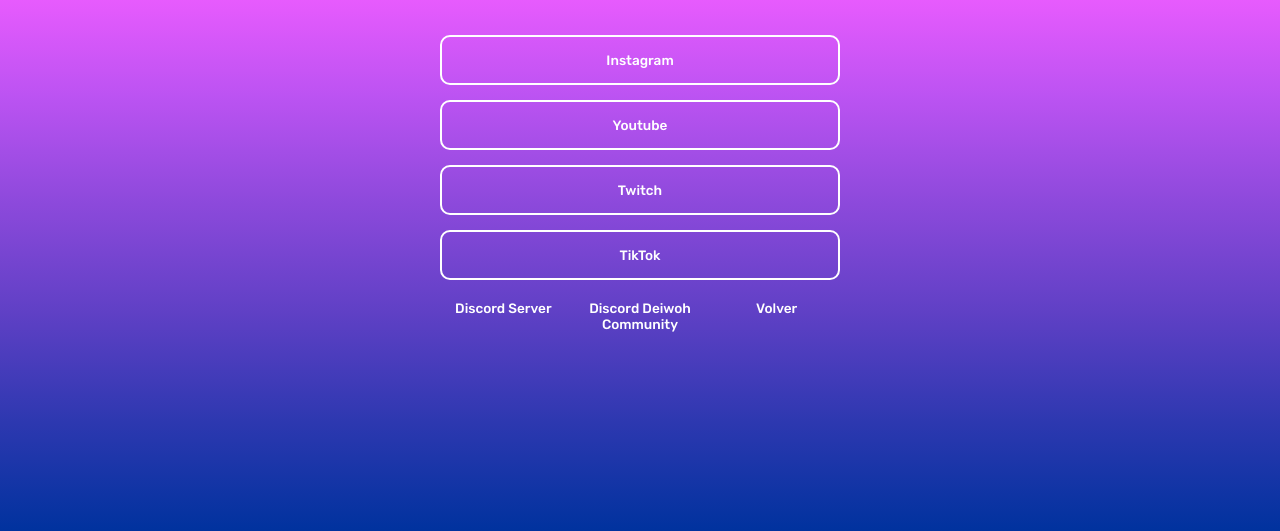
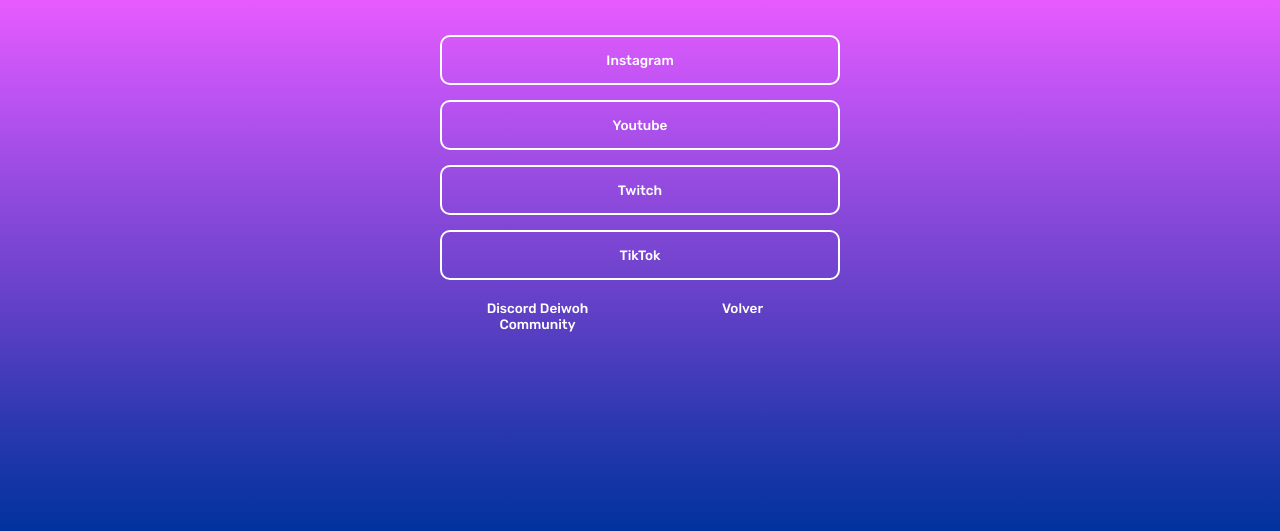
Before and after one commit to catown-boop/CatOwn, a plain HTML site: page oldindex.html in a window 1280 px wide. Shown: the part 340-871 px from the top of the page. Drawn offline with Linux system fonts and the light colour scheme.

Commit message:
Update oldindex.html

```diff
--- a/oldindex.html
+++ b/oldindex.html
@@ -32,7 +32,6 @@
     <a class="tiktok" href="https://www.tiktok.com/@cat_own?_t=8WOl9m5hE4T&_r=1" target="_blank">TikTok</a>
 </div>
         <div class="channels">
-            <a href="https://discord.gg/VScrg2mJqf" target="_blank">Discord Server</a>
             <a href="https://discord.gg/RVMEb5CvAX" target="_blank">Discord Deiwoh Community</a>
             <a href="index.html">Volver</a>
         </div>
```
